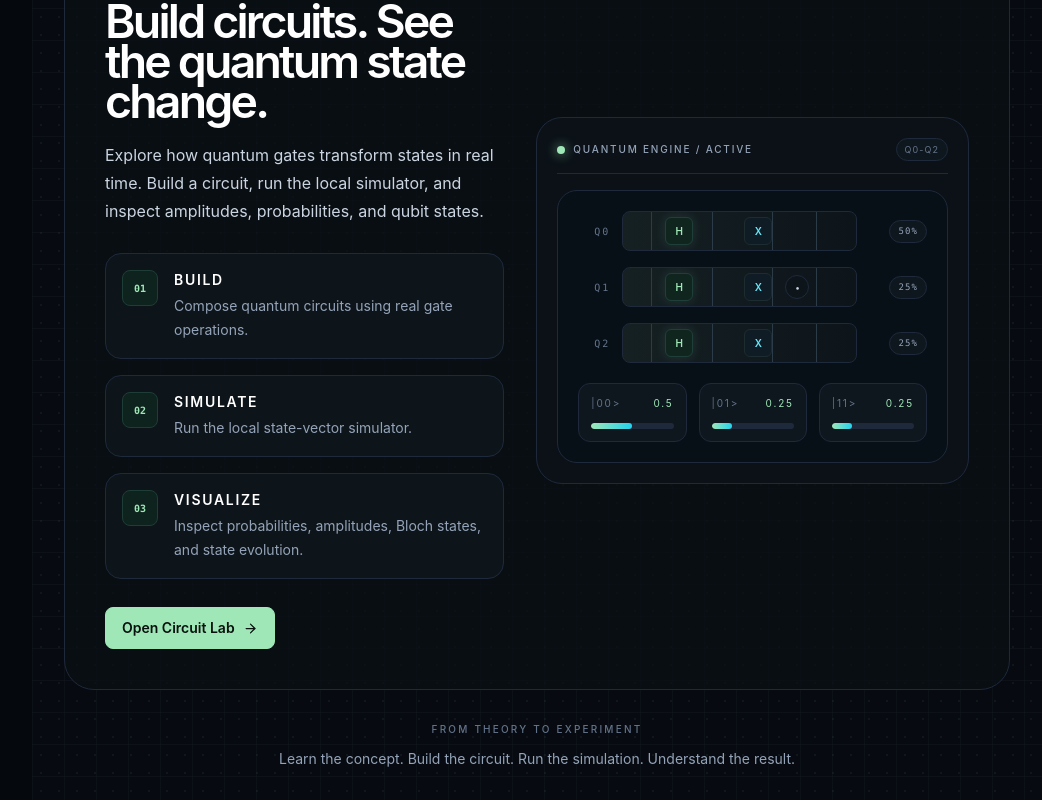
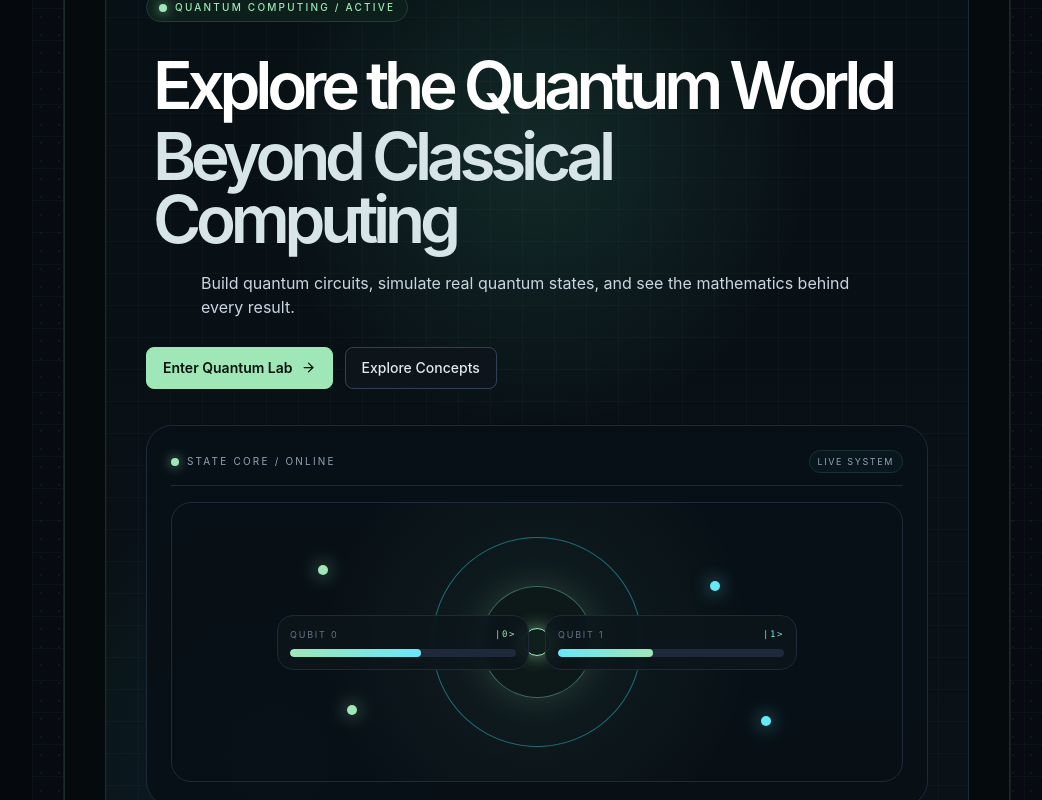
Before and after one commit to parthhemani08-dev/sih-website, a Next.js app: page / in a window 1280 px wide. Shown: the part 920-1720 px from the top of the page, without its empty margins (238-1280 px from the left). Built offline with nearby package versions, Linux system fonts and the light colour scheme.

Commit message:
Update NIRVANA homepage footer

```diff
--- a/app/(platform)/page.tsx
+++ b/app/(platform)/page.tsx
@@ -58,6 +58,107 @@ export default function Home() {
 
             <div className="flex min-h-[360px] items-center justify-center lg:min-h-[480px]">
               <QuantumStateCore />
+            </div>
+          </div>
+        </section>
+
+        <section className="mt-8 overflow-hidden rounded-[32px] border border-[#1a2a2b] bg-[#050a0d]/90 p-5 shadow-[0_0_0_1px_rgba(31,61,55,0.45)] sm:p-8 lg:p-10">
+          <div className="pointer-events-none absolute inset-0 opacity-40" aria-hidden="true" />
+          <div className="relative overflow-hidden rounded-[28px] border border-slate-800 bg-[radial-gradient(circle_at_50%_20%,rgba(110,255,195,0.11),transparent_30%),radial-gradient(circle_at_20%_80%,rgba(34,211,238,0.08),transparent_25%),linear-gradient(180deg,#071014,#0a1117)] p-5 sm:p-8 lg:p-10">
+            <div className="absolute inset-0 bg-[linear-gradient(rgba(148,163,184,0.04)_1px,transparent_1px),linear-gradient(90deg,rgba(148,163,184,0.04)_1px,transparent_1px)] bg-[size:32px_32px]" aria-hidden="true" />
+            <div className="absolute -left-16 top-10 h-56 w-56 rounded-full bg-[#9fe7b7]/8 blur-3xl" aria-hidden="true" />
+            <div className="absolute right-10 top-10 h-40 w-40 rounded-full bg-cyan-400/8 blur-3xl" aria-hidden="true" />
+
+            <div className="relative">
+              <div className="flex items-center justify-center sm:justify-start">
+                <div className="inline-flex items-center gap-2 rounded-full border border-[#1f3d37] bg-[#0d1f1a] px-3 py-1.5 text-[10px] font-medium uppercase tracking-[0.22em] text-[#9fe7b7]">
+                  <span className="inline-block h-2 w-2 rounded-full bg-[#9fe7b7] shadow-[0_0_12px_rgba(159,231,183,0.9)]" />
+                  Quantum computing / active
+                </div>
+              </div>
+
+              <div className="mt-8 text-center sm:text-left">
+                <h2 className="mx-auto max-w-3xl text-4xl font-semibold tracking-[-0.08em] text-white sm:text-5xl lg:text-[4.1rem] lg:leading-[0.96]">
+                  Explore the Quantum World
+                </h2>
+                <h2 className="mx-auto mt-2 max-w-3xl text-4xl font-semibold tracking-[-0.08em] text-[#d7e5e9] sm:text-5xl lg:text-[4.1rem] lg:leading-[0.96]">
+                  Beyond Classical Computing
+                </h2>
+              </div>
+
+              <p className="mx-auto mt-5 max-w-2xl text-center text-sm leading-7 text-slate-300 sm:text-base sm:text-left">
+                Build quantum circuits, simulate real quantum states, and see the mathematics behind every result.
+              </p>
+
+              <div className="mt-7 flex flex-col items-center gap-3 sm:flex-row sm:items-center sm:justify-start">
+                <Link href="/circuit-lab" className="inline-flex items-center gap-2 rounded-lg border border-[#9fe7b7] bg-[#9fe7b7] px-4 py-2.5 text-sm font-semibold text-[#08110d] transition hover:bg-[#baf2d1]">
+                  Enter Quantum Lab
+                  <ArrowRight size={15} />
+                </Link>
+                <Link href="/concepts" className="inline-flex items-center gap-2 rounded-lg border border-slate-700 bg-[#0d141a] px-4 py-2.5 text-sm font-medium text-slate-200 transition hover:border-slate-500 hover:text-white">
+                  Explore Concepts
+                </Link>
+              </div>
+
+              <div className="mt-9 overflow-hidden rounded-[26px] border border-slate-800 bg-[#081017]/95 p-4 sm:p-5 lg:p-6">
+                <div className="mb-4 flex items-center justify-between border-b border-slate-800 pb-3">
+                  <div className="flex items-center gap-2 text-[10px] uppercase tracking-[0.22em] text-slate-400">
+                    <span className="inline-block h-2 w-2 rounded-full bg-[#9fe7b7] shadow-[0_0_12px_rgba(159,231,183,0.8)]" />
+                    State core / online
+                  </div>
+                  <span className="rounded-full border border-[#1b3035] bg-[#07171d] px-2 py-1 text-[9px] uppercase tracking-[0.18em] text-slate-400">
+                    live system
+                  </span>
+                </div>
+
+                <div className="relative flex min-h-[280px] items-center justify-center overflow-hidden rounded-[20px] border border-slate-800 bg-[radial-gradient(circle_at_center,rgba(159,231,183,0.08),transparent_45%),#070d12] p-4 sm:p-6">
+                  <div className="absolute inset-0 opacity-60" aria-hidden="true">
+                    <div className="absolute inset-0 bg-[radial-gradient(circle_at_center,rgba(159,231,183,0.12),transparent_55%)]" />
+                  </div>
+
+                  <div className="absolute h-[210px] w-[210px] rounded-full border border-[#1f3d37]/80" aria-hidden="true" />
+                  <div className="absolute h-[210px] w-[210px] rounded-full border border-cyan-400/20 [transform:rotate(18deg)]" aria-hidden="true" />
+                  <div className="absolute h-[210px] w-[210px] rounded-full border border-cyan-400/20 [transform:rotate(-18deg)]" aria-hidden="true" />
+
+                  <div className="absolute left-1/2 top-1/2 h-28 w-28 -translate-x-1/2 -translate-y-1/2 rounded-full border border-[#7fe6bc]/40 bg-[#0d1817]/80 shadow-[0_0_36px_rgba(159,231,183,0.16)]" aria-hidden="true" />
+                  <div className="absolute left-1/2 top-1/2 h-7 w-7 -translate-x-1/2 -translate-y-1/2 rounded-full border border-[#9fe7b7] bg-[#0f201c] shadow-[0_0_18px_rgba(159,231,183,0.65)]" aria-hidden="true" />
+
+                  <div className="absolute left-[20%] top-[22%] h-2.5 w-2.5 rounded-full bg-[#9fe7b7] shadow-[0_0_18px_rgba(159,231,183,0.8)]" aria-hidden="true" />
+                  <div className="absolute right-[25%] top-[28%] h-2.5 w-2.5 rounded-full bg-cyan-300 shadow-[0_0_18px_rgba(103,232,249,0.8)]" aria-hidden="true" />
+                  <div className="absolute left-[24%] bottom-[24%] h-2.5 w-2.5 rounded-full bg-[#9fe7b7] shadow-[0_0_18px_rgba(159,231,183,0.8)]" aria-hidden="true" />
+                  <div className="absolute right-[18%] bottom-[20%] h-2.5 w-2.5 rounded-full bg-cyan-300 shadow-[0_0_18px_rgba(103,232,249,0.8)]" aria-hidden="true" />
+
+                  <div className="relative z-10 flex w-full max-w-[520px] items-center justify-between gap-4">
+                    <div className="w-full rounded-2xl border border-slate-800 bg-[#0c161b]/80 p-3 backdrop-blur-sm">
+                      <div className="mb-2 flex items-center justify-between">
+                        <span className="text-[9px] uppercase tracking-[0.2em] text-slate-500">Qubit 0</span>
+                        <span className="font-mono text-[9px] uppercase tracking-[0.18em] text-[#9fe7b7]">|0&gt;</span>
+                      </div>
+                      <div className="h-2 overflow-hidden rounded-full bg-slate-800">
+                        <div className="h-full w-[58%] rounded-full bg-gradient-to-r from-[#9fe7b7] to-cyan-300" />
+                      </div>
+                    </div>
+
+                    <div className="w-full rounded-2xl border border-slate-800 bg-[#0c161b]/80 p-3 backdrop-blur-sm">
+                      <div className="mb-2 flex items-center justify-between">
+                        <span className="text-[9px] uppercase tracking-[0.2em] text-slate-500">Qubit 1</span>
+                        <span className="font-mono text-[9px] uppercase tracking-[0.18em] text-cyan-300">|1&gt;</span>
+                      </div>
+                      <div className="h-2 overflow-hidden rounded-full bg-slate-800">
+                        <div className="h-full w-[42%] rounded-full bg-gradient-to-r from-cyan-300 to-[#9fe7b7]" />
+                      </div>
+                    </div>
+                  </div>
+                </div>
+              </div>
+
+              <div className="mt-6 flex flex-wrap items-center justify-center gap-3 border-t border-slate-800 pt-4 sm:justify-start">
+                {['Qubits', 'Quantum Gates', 'State Vectors', 'Bloch Spheres', 'Measurement', 'Quantum Circuits'].map((item) => (
+                  <div key={item} className="rounded-full border border-slate-800 bg-[#0c1419] px-3 py-1.5 text-[10px] font-medium uppercase tracking-[0.18em] text-slate-300">
+                    {item}
+                  </div>
+                ))}
+              </div>
             </div>
           </div>
         </section>
```
